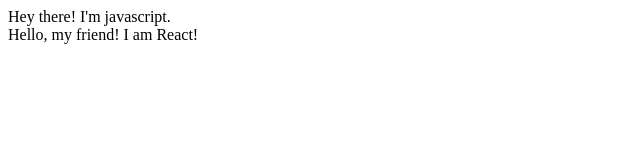
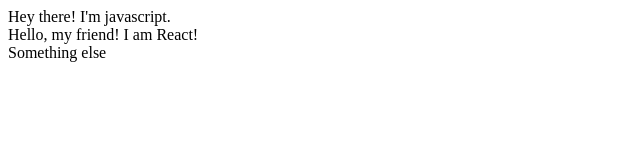
Before and after one commit to kristinaolsson10/react-from-scratch, a React (Create React App) app: page / in a window 1280 px wide. Shown: the top 160 px of the page, without its empty margins (0-640 px from the left). Built offline with nearby package versions, Linux system fonts and the light colour scheme.

Commit message:
Added JSX way of printing hello world element

```diff
--- a/public/index.html
+++ b/public/index.html
@@ -7,6 +7,7 @@
   <body>
     <div id="root"></div>
     <div id="react-root"></div>
+    <div id="react-jsx-root"></div>
     <script type="text/javascript">
       const rootElement = document.getElementById("root");
       const helloElement = document.createElement("div");
--- a/src/index.js
+++ b/src/index.js
@@ -5,3 +5,9 @@
 //const helloElement = React.createElement("div", {className: "hello-react", children: [<a href="http://www.google.com">Hello my child!</a>]});
 //console.log(helloElement);
 ReactDOM.render(helloElement, document.getElementById("react-root"));
+
+/* JSX with interpolation */
+const helloJsxText = "Hello! My name is JSX. Just JSX!";
+const showText = false;
+const helloJsx = <div className="jsx">{showText ? helloJsxText : "Something else"}</div>
+ReactDOM.render(helloJsx, document.getElementById("react-jsx-root"));
```
